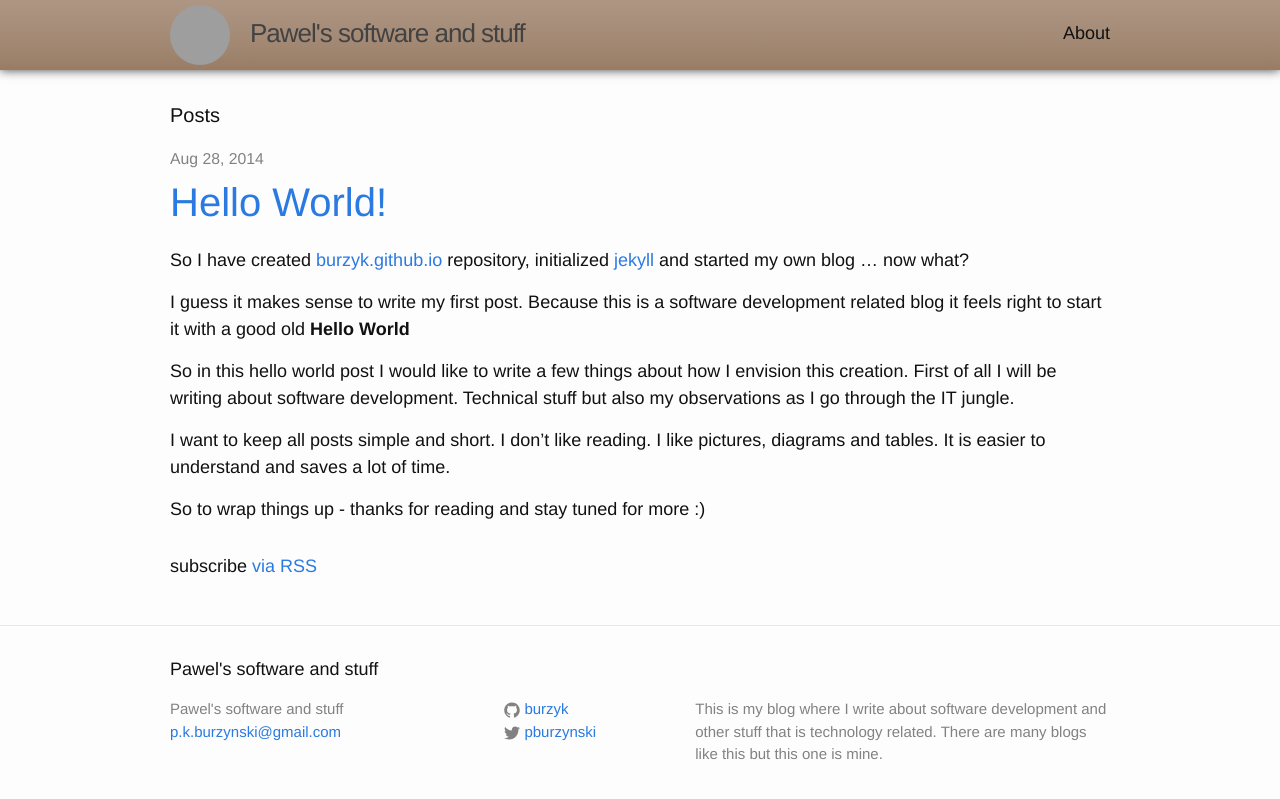
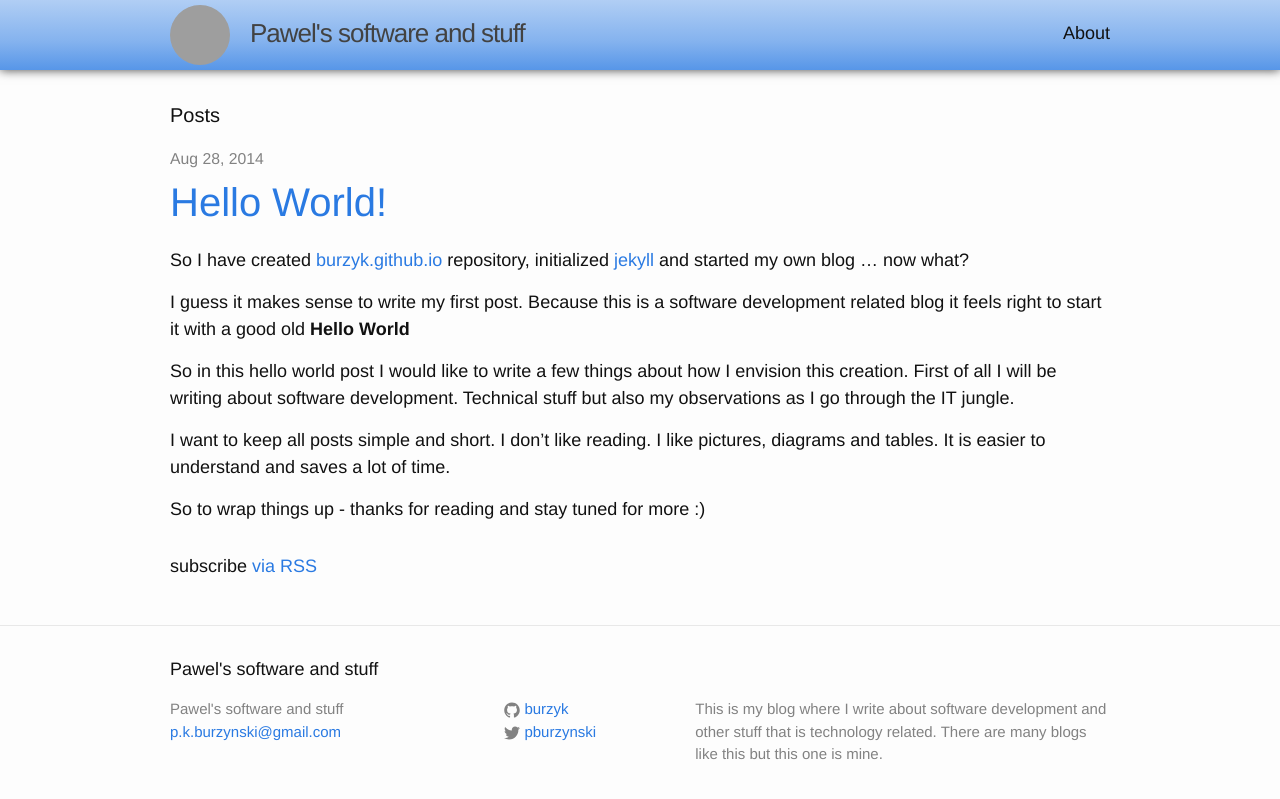
Before and after one commit to burzyk/burzyk, a Jekyll site: the page built from index.html, in a window 1280 px wide. Shown: the top 799 px of the page. Built offline with Jekyll 4.4.1, drawn with Linux system fonts in a browser that asks for light colours; grey boxes are pictures that could not be loaded.

Commit message:
fun with banner

```diff
--- a/css/main.scss
+++ b/css/main.scss
@@ -21,11 +21,10 @@ $grey-color:       #828282;
 $grey-color-light: lighten($grey-color, 40%);
 $grey-color-dark:  darken($grey-color, 25%);
 
-$main-color:       #A38974;
-
-$banner-color:      $main-color;
-$banner-color-light: lighten($banner-color, 5%);
-$banner-color-dark:  darken($banner-color, 5%);
+$banner-base-color: lighten($brand-color, 20%);
+$banner-color:      $banner-base-color;
+$banner-color-light: lighten($banner-base-color, 10%);
+$banner-color-dark:  darken($banner-base-color, 10%);
 
 $on-palm:          600px;
 $on-laptop:        800px;
```
Also changed, not shown: _sass/_layout.scss (line endings or trailing spaces).
